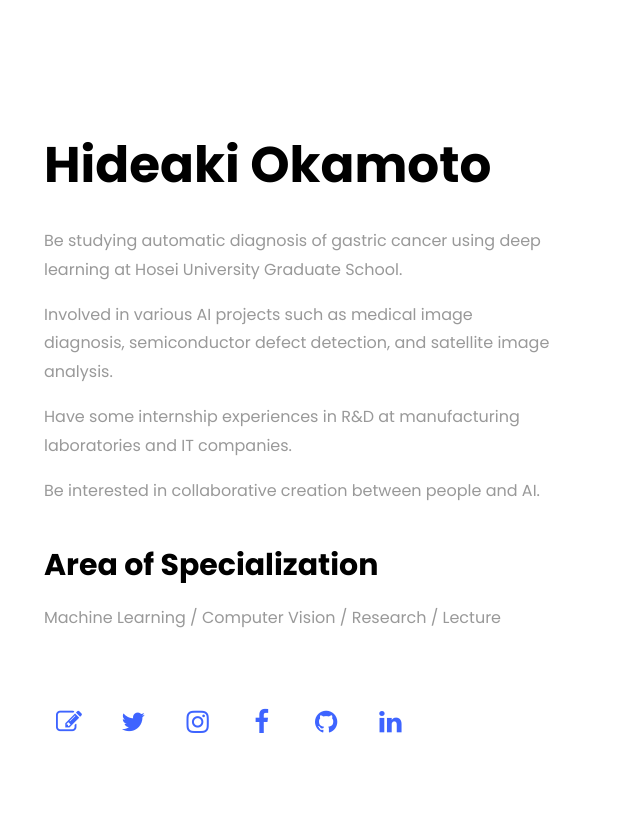
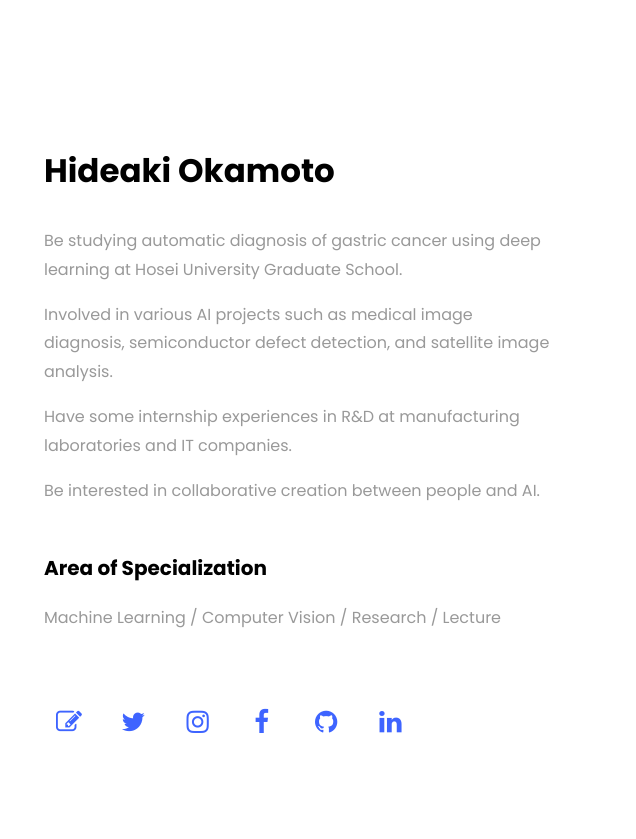
Before and after one commit to okkah/okkah.github.io, a plain HTML site: page index.html in a window 1280 px wide. Shown: the part 720-1559 px from the top of the page, 644-1280 px from the left. Drawn offline with Linux system fonts and the light colour scheme; files whose address does not match are found by name.

Commit message:
change contents

```diff
--- a/index.html
+++ b/index.html
@@ -73,6 +73,7 @@
     				<div class="img-about img d-flex align-items-stretch">
     					<div class="overlay"></div>
 	    				<div class="img d-flex align-self-stretch align-items-center" style="background-image:url(images/hideaki.jpg);">
+	    				<img src="images/hideaki.jpg" width="100%" height="100%">
 	    				</div>
     				</div>
     			</div>
@@ -80,12 +81,12 @@
     				<div class="row justify-content-start pb-3">
 		          <div class="col-md-12 heading-section ftco-animate">
 		          	<h1 class="big">About</h1>
-		            <h2 class="mb-4">Hideaki Okamoto</h2>
+		            <h2 class="mb-4"><span style="font-size: 65%"><b>Hideaki Okamoto</b></span></h2>
 		            <p>Be studying automatic diagnosis of gastric cancer using deep learning at Hosei University Graduate School.</p>
 		            <p>Involved in various AI projects such as medical image diagnosis, semiconductor defect detection, and satellite image analysis.</p>
 		            <p>Have some internship experiences in R&D at manufacturing laboratories and IT companies.</p>
 		            <p>Be interested in collaborative creation between people and AI.</p>
-		            <h2><span style="font-size: 60%"><b>Area of Specialization</b></span></h2>
+		            <h2><span style="font-size: 40%"><b>Area of Specialization</b></span></h2>
 		            <p>Machine Learning / Computer Vision / Research / Lecture</p>
 		            <ul class="ftco-footer-social list-unstyled float-md-left float-lft mt-5">
                     <li class="ftco-animate"><a href="http://okkah.hateblo.jp" target="_blank"><span class="icon-edit"></span></a></li>
```
Also changed, not shown: 1 other file.
